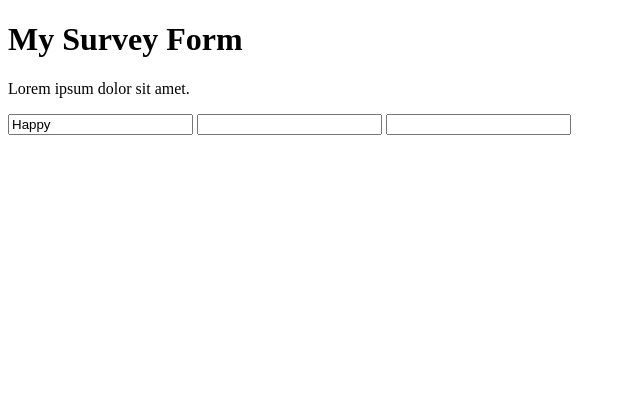
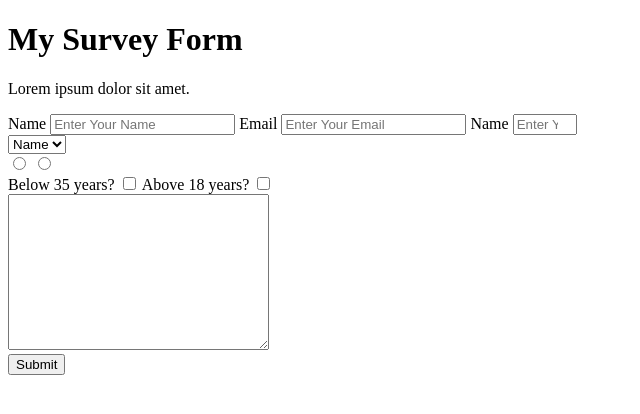
Before and after one commit to Makarios24/survey-Form-Happy-Alphayo, a plain HTML site: page index.html in a window 1280 px wide. Shown: the whole page, without its empty margins (0-640 px from the left). Drawn offline with Linux system fonts and the light colour scheme.

Commit message:
Last eight tasks

```diff
--- a/index.html
+++ b/index.html
@@ -1,18 +1,47 @@
 <!DOCTYPE html>
 <html lang="en">
   <head>
-    <meta charset="UTF-8">
-    <meta http-equiv="X-UA-Compatible" content="IE=edge">
-    <meta name="viewport" content="width=device-width, initial-scale=1.0">
+    <meta charset="UTF-8" />
+    <meta http-equiv="X-UA-Compatible" content="IE=edge" />
+    <meta name="viewport" content="width=device-width, initial-scale=1.0" />
     <title>Document</title>
   </head>
   <body>
     <h1 id="title">My Survey Form</h1>
     <p id="description">Lorem ipsum dolor sit amet.</p>
     <form action="" id="survey-form">
-    <input type="text" id="name" value="Happy">
-<input type="email" id="email">
-<input type="number" id="number">
+      <label for="name" id="name-label">Name</label>
+      <input type="text" id="name" placeholder="Enter Your Name" required />
+      <label for="email" id="email-label">Email</label>
+      <input type="email" id="email" placeholder="Enter Your Email" required />
+      <label for="number" id="number-label">Name</label>
+      <input
+        type="number"
+        id="number"
+        min="0"
+        max="100"
+        placeholder="Enter Your age"
+      />
+      <br />
+      <select name="" id="dropdown">
+        <option value="">Name</option>
+        <option value="">Age</option>
+      </select>
+      <br />
+      <label for="married">
+        <input type="radio" name="married" value="married" />
+        <input type="radio" name="married" value="Adult" />
+      </label>
+
+      <br />
+      <label for="below-35"> Below 35 years?</label>
+      <input type="checkbox" name="" id="below-35" value="below 35" />
+      <label for="above-18"> Above 18 years?</label>
+      <input type="checkbox" name="" id="above-18" value="above 18" />
+      <br />
+      <textarea name="" id="" cols="30" rows="10"></textarea>
+      <br />
+      <input id="submit" type="submit" value="Submit" />
     </form>
     <script src="https://cdn.freecodecamp.org/testable-projects-fcc/v1/bundle.js"></script>
   </body>
```
Lines whose indentation alone changed are shown as unchanged.
